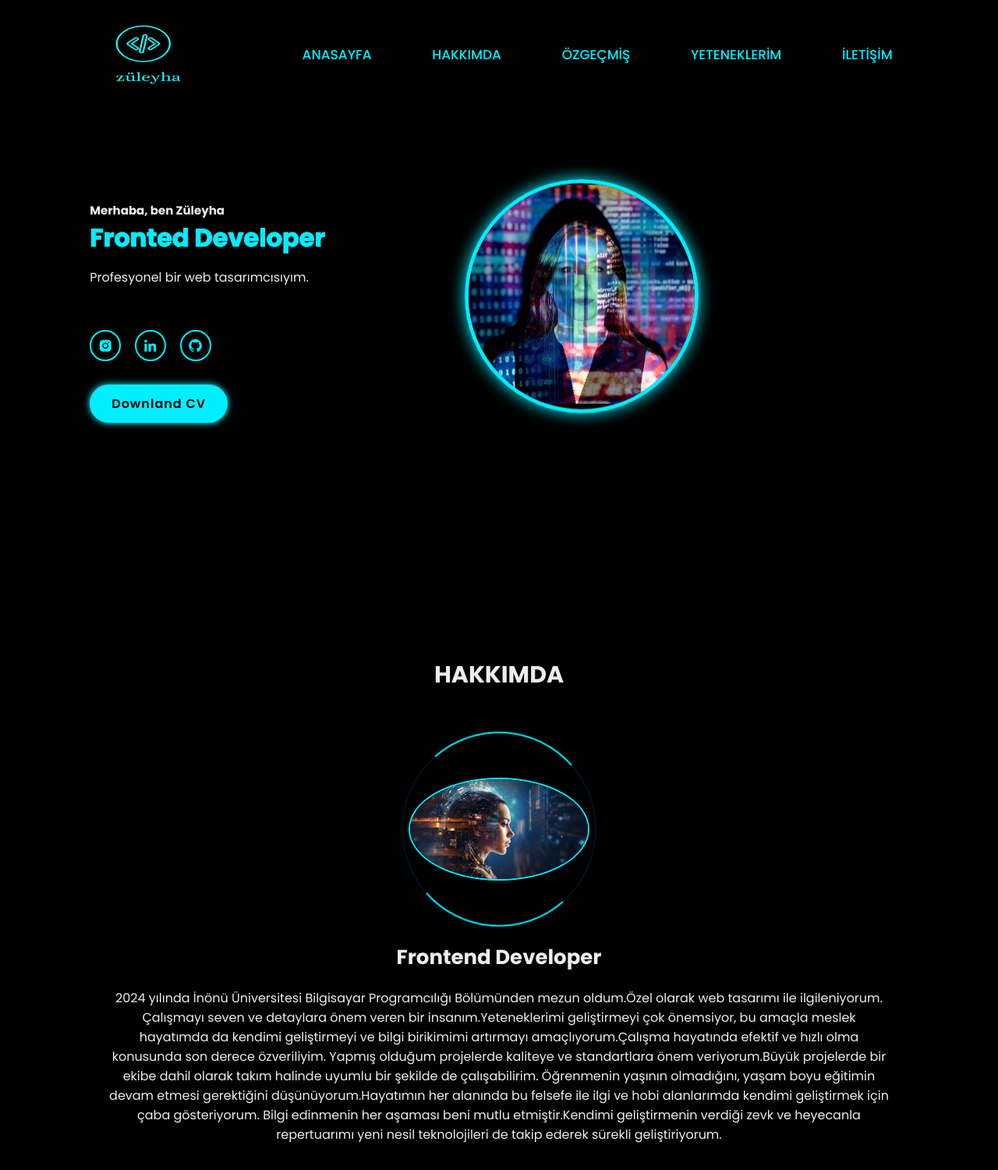
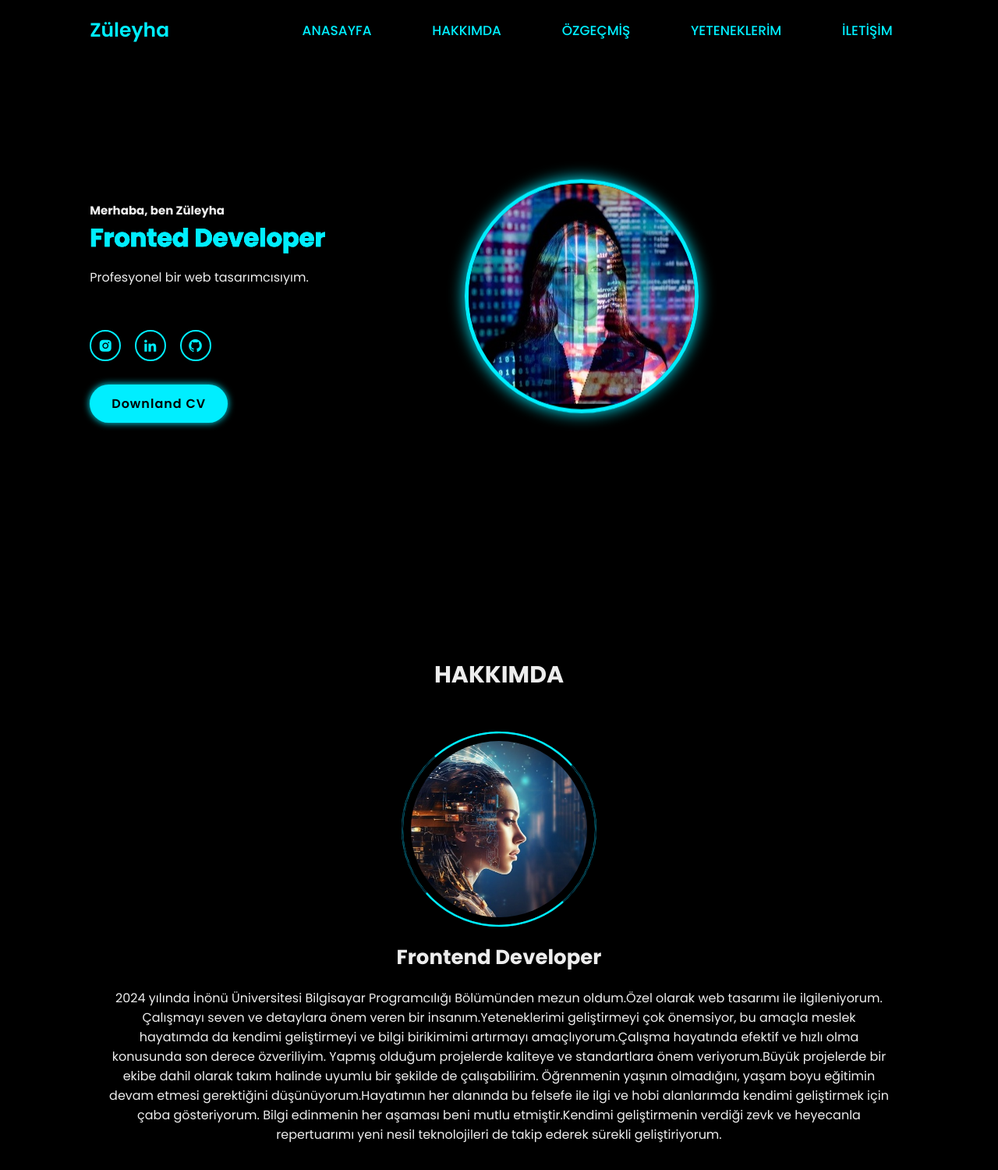
Before and after one commit to alkaleq/alkaleq.github.io, a plain HTML site: page index.html in a window 1280 px wide. Shown: the top 1500 px of the page at 78% size. Drawn offline with nearby package versions, Linux system fonts and the light colour scheme.

Commit message:
index ve style dosyaları düzeltildi

```diff
--- a/css/style.css
+++ b/css/style.css
@@ -56,13 +56,13 @@ body{
     background: var(--bg-color);
 }
 
-.header .logo img {
+ .logo  {
 
 opacity: 0;
 position: relative;
 font-size: 2.5rem;
 font-weight: 600;
-color: var(--text-color);
+color: var(--main-color);
 cursor: default;
 animation:slideTop 1s ease forwards;
 animation-delay: calc(.3s * var(--i));
@@ -314,9 +314,12 @@ section{
 
         .about-img img{
 
-            width: 93%;
-            border-radius: 50%;
+            width: 100%;
+            height: 100%;
+            border-radius: 67%;
             border: .2rem solid var( --main-color);
+            padding: 10px;
+            object-fit: cover;
 
         }
 
--- a/index.html
+++ b/index.html
@@ -13,7 +13,7 @@
   </head>
   <body>
     <header class="header">
-      <img src="/image/logo.jpg" width="150" height="100"  alt=""" class="logo" />
+      <a href="#" class="logo">Züleyha</a>
       <div class="bx bx-menu" id="menu-icon"></div>
       <nav class="navbar">
         <a href="#home" style="--i:1;" class="active">ANASAYFA<span></span></a>
```
